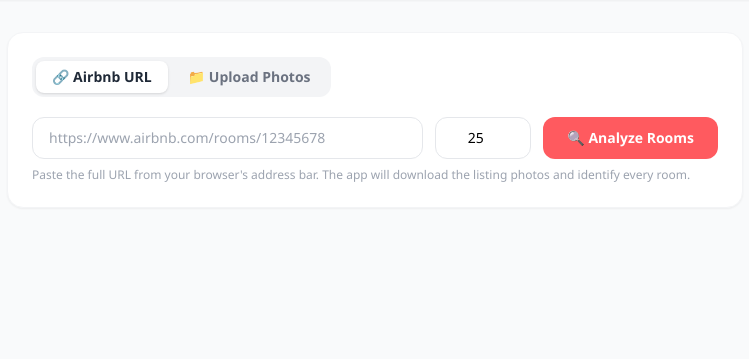
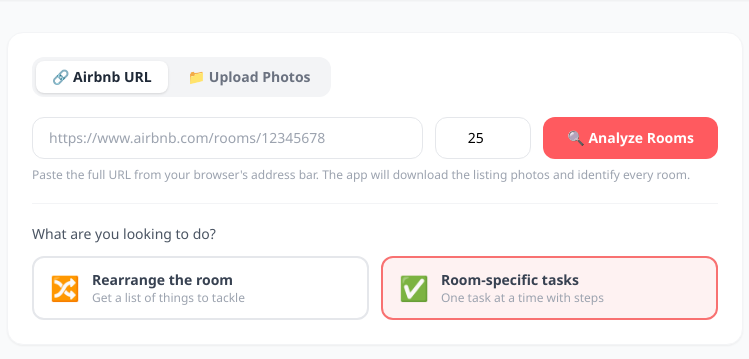
Before and after one commit to ChaseGurcan/Airbnb_room_analyzer, a Flask app: page / in a window 1280 px wide. Shown: the part 56-415 px from the top of the page, without its empty margins (265-1014 px from the left). Run offline with Flask 3, Linux system fonts and the light colour scheme; data that the repository does not hold is empty; some libraries are stand-ins or nearby versions.

Commit message:
Add mode selector: rearrange (flat task list) vs room-specific tasks (single task with steps)

```diff
--- a/app.py
+++ b/app.py
@@ -301,6 +301,20 @@
 STOP after the closing }} - do not add anything else."""
 
 
+TASKS_PROMPT_FLAT = """You are generating a checklist for each room in an Airbnb vacation rental.
+
+For each room listed below, generate EXACTLY {task_count} unique items using ONLY these two types:
+1. Mess or cleanup scenarios a host would need to address after checkout (e.g. "wet towel on the floor", "grease splattered on stovetop", "toothpaste in sink", "sheets tangled and stained"). These should make up the vast majority of items.
+2. Extremely common, simple actions a guest performs in that room (e.g. "turn on the light", "turn off the lamp", "turn on the TV", "close the blinds"). Only include actions that virtually every guest would do.
+Do NOT include: activities, hobbies, games, cooking recipes, or anything creative. Items should be 3-8 words. NO candle wax items.
+
+Rooms:
+{room_list}
+
+Return ONLY a valid JSON object - no markdown - using this schema:
+{{"rooms": [{{"name": "Room Name", "tasks": ["item 1", "item 2"]}}]}}"""
+
+
 TASKS_PROMPT_TEMPLATE = """You are generating a list of multi-step tasks for an Airbnb vacation rental.
 
 For each room listed below, generate EXACTLY {task_count} unique tasks. Each task must:
@@ -466,7 +480,7 @@
     )
 
 
-def analyze_with_gemini(image_urls, api_key, correction_hint="", listing_details=None, task_count=25, image_bytes_list=None):
+def analyze_with_gemini(image_urls, api_key, correction_hint="", listing_details=None, task_count=25, image_bytes_list=None, mode="tasks"):
     client = genai.Client(api_key=api_key)
     models = _get_available_models(client)
     if not models:
@@ -666,16 +680,26 @@
         room["photo_urls"] = photo_urls
 
     # ── Call 2: Text-only tasks generation ───────────────────────────────────
-    # Estimate output tokens: ~60 tokens per multi-step task in JSON.
+    # Pick prompt and per-token estimate based on mode.
+    # Flat tasks ~20 tokens each; multi-step tasks ~60 tokens each.
     # Flash models cap at ~8192 output tokens, so split into per-room calls
     # when the total expected output would exceed that limit.
-    estimated_tokens = len(rooms) * task_count * 60
+    if mode == "rearrange":
+        task_prompt_template = TASKS_PROMPT_FLAT
+        tokens_per_task = 20
+        split_threshold = 4000
+    else:
+        task_prompt_template = TASKS_PROMPT_TEMPLATE
+        tokens_per_task = 60
+        split_threshold = 3000
+
+    estimated_tokens = len(rooms) * task_count * tokens_per_task
     tasks_by_name = {}
-    print(f"  [2/2] Generating tasks for {len(rooms)} room(s)…")
-    if task_count > 40 or estimated_tokens > 4000:
+    print(f"  [2/2] Generating {mode} tasks for {len(rooms)} room(s)…")
+    if task_count > 40 or estimated_tokens > split_threshold:
         # Per-room calls (sequential) to avoid truncation on large task counts
         for room in rooms:
-            single_prompt = TASKS_PROMPT_TEMPLATE.format(
+            single_prompt = task_prompt_template.format(
                 room_list=f"- {room['name']}", task_count=task_count
             )
             raw2, _ = _gemini_call(client, models, [genai_types.Part(text=single_prompt)], max_tokens=8192)
@@ -685,7 +709,7 @@
                 tasks_by_name[r["name"]] = r.get("tasks", [])
     else:
         room_list = "\n".join(f"- {r['name']}" for r in rooms)
-        tasks_prompt = TASKS_PROMPT_TEMPLATE.format(room_list=room_list, task_count=task_count)
+        tasks_prompt = task_prompt_template.format(room_list=room_list, task_count=task_count)
         raw2, _ = _gemini_call(client, models, [genai_types.Part(text=tasks_prompt)], max_tokens=16384)
         raw2 = _strip_fences(raw2)
         tasks_result = _try_parse(raw2)
@@ -719,6 +743,7 @@
         "unique_features": unique_features,
         "rooms": rooms,
         "model_used": used_model[0],
+        "mode": mode,
     }
 
 
@@ -728,7 +753,7 @@
 _jobs = {}  # job_id -> {"status": "pending"|"done"|"error", "result": ..., "error": ...}
 
 
-def _run_job(job_id, airbnb_url, api_key, task_count=25):
+def _run_job(job_id, airbnb_url, api_key, task_count=25, mode="tasks"):
     _start = time.time()
     try:
         print(f"\n[{job_id}] [1/4] Fetching listing: {airbnb_url}")
@@ -743,7 +768,7 @@
         print(f"[{job_id}] [2/4] Found {len(image_urls)} image(s). Listing details: {listing_details}")
 
         print(f"[{job_id}] [3/4] Sending to Gemini…")
-        result = analyze_with_gemini(image_urls, api_key, listing_details=listing_details, task_count=task_count)
+        result = analyze_with_gemini(image_urls, api_key, listing_details=listing_details, task_count=task_count, mode=mode)
         print(f"[{job_id}]   Identified {len(result.get('rooms', []))} room(s).")
 
         verification = verify_rooms(result, listing_details)
@@ -791,13 +816,16 @@
         return jsonify({"error": "GEMINI_API_KEY environment variable not set."}), 500
 
     task_count = max(1, min(100, int(body.get("task_count", 25))))
+    mode = body.get("mode", "tasks")
+    if mode not in ("rearrange", "tasks"):
+        mode = "tasks"
     job_id = str(uuid.uuid4())
     _jobs[job_id] = {"status": "pending"}
-    threading.Thread(target=_run_job, args=(job_id, airbnb_url, api_key, task_count), daemon=True).start()
+    threading.Thread(target=_run_job, args=(job_id, airbnb_url, api_key, task_count, mode), daemon=True).start()
     return jsonify({"job_id": job_id})
 
 
-def _run_job_upload(job_id, image_bytes_list, api_key, task_count=25):
+def _run_job_upload(job_id, image_bytes_list, api_key, task_count=25, mode="tasks"):
     _start = time.time()
     try:
         print(f"\n[{job_id}] [upload] Processing {len(image_bytes_list)} uploaded image(s).")
@@ -807,6 +835,7 @@
             [], api_key,
             task_count=task_count,
             image_bytes_list=image_bytes_list,
+            mode=mode,
         )
         print(f"[{job_id}]   Identified {len(result.get('rooms', []))} room(s).")
         result["verification"] = {"passed": None, "issues": [], "expected_bedrooms": None, "expected_bathrooms": None}
@@ -831,6 +860,9 @@
         return jsonify({"error": "No images were uploaded."}), 400
 
     task_count = max(1, min(100, int(request.form.get("task_count", 25))))
+    mode = request.form.get("mode", "tasks")
+    if mode not in ("rearrange", "tasks"):
+        mode = "tasks"
 
     image_bytes_list = []
     for f in files:
@@ -842,7 +874,7 @@
 
     job_id = str(uuid.uuid4())
     _jobs[job_id] = {"status": "pending"}
-    threading.Thread(target=_run_job_upload, args=(job_id, image_bytes_list, api_key, task_count), daemon=True).start()
+    threading.Thread(target=_run_job_upload, args=(job_id, image_bytes_list, api_key, task_count, mode), daemon=True).start()
     return jsonify({"job_id": job_id})
 
 
@@ -888,12 +920,22 @@
         return jsonify({"error": "Room not found"}), 404
 
     all_tasks = room.get("tasks", [])
-    available = [t for t in all_tasks if t.get("name") not in exclude]
-    if not available:
-        available = all_tasks  # reset if pool exhausted
+    mode = job["result"]["data"].get("mode", "tasks")
 
-    task = random.choice(available)
-    return jsonify({"task": task})
+    if mode == "rearrange":
+        available = [t for t in all_tasks if t not in exclude]
+        if not available:
+            available = all_tasks
+        task_count = job["result"]["data"].get("task_count", len(all_tasks))
+        count = task_count if task_count < 11 else random.randint(7, 11)
+        selected = random.sample(available, min(count, len(available)))
+        return jsonify({"tasks": selected})
+    else:
+        available = [t for t in all_tasks if t.get("name") not in exclude]
+        if not available:
+            available = all_tasks
+        task = random.choice(available)
+        return jsonify({"task": task})
 
 
 # ─── Entry Point ──────────────────────────────────────────────────────────────
--- a/templates/index.html
+++ b/templates/index.html
@@ -203,6 +203,29 @@
           </button>
         </div>
       </div>
+
+      <!-- Mode selector (shared between both tabs) -->
+      <div class="border-t border-gray-100 mt-5 pt-5">
+        <p class="text-sm font-medium text-gray-600 mb-3">What are you looking to do?</p>
+        <div class="flex gap-3">
+          <button id="modeRearrange" onclick="setMode('rearrange')"
+            class="mode-btn flex-1 flex items-center gap-3 px-4 py-3 rounded-xl border-2 border-gray-200 text-left hover:border-red-300 transition-all">
+            <span class="text-2xl">🔀</span>
+            <div>
+              <div class="text-sm font-semibold text-gray-700">Rearrange the room</div>
+              <div class="text-xs text-gray-400">Get a list of things to tackle</div>
+            </div>
+          </button>
+          <button id="modeTasks" onclick="setMode('tasks')"
+            class="mode-btn flex-1 flex items-center gap-3 px-4 py-3 rounded-xl border-2 border-red-400 bg-red-50 text-left hover:border-red-400 transition-all">
+            <span class="text-2xl">✅</span>
+            <div>
+              <div class="text-sm font-semibold text-gray-700">Room-specific tasks</div>
+              <div class="text-xs text-gray-400">One task at a time with steps</div>
+            </div>
+          </button>
+        </div>
+      </div>
     </div>
 
     <!-- Loading State -->
@@ -299,7 +322,23 @@
 let currentJobId = null;
 let roomTasksMap = {};   // roomName -> full task array
 let taskCountSetting = 25;
+let currentMode = 'tasks';  // 'rearrange' | 'tasks'
 let selectedFiles = [];  // FileList/array for upload mode
+
+function setMode(mode) {
+  currentMode = mode;
+  const rearrangeBtn = document.getElementById('modeRearrange');
+  const tasksBtn     = document.getElementById('modeTasks');
+  const activeClass  = 'border-red-400 bg-red-50';
+  const inactiveClass = 'border-gray-200';
+  if (mode === 'rearrange') {
+    rearrangeBtn.className = rearrangeBtn.className.replace(inactiveClass, activeClass);
+    tasksBtn.className     = tasksBtn.className.replace(activeClass, inactiveClass).replace('bg-red-50', '');
+  } else {
+    tasksBtn.className     = tasksBtn.className.includes(activeClass) ? tasksBtn.className : tasksBtn.className.replace(inactiveClass, activeClass) + ' bg-red-50';
+    rearrangeBtn.className = rearrangeBtn.className.replace(activeClass, inactiveClass).replace('bg-red-50', '');
+  }
+}
 
 // ── Tab switcher ─────────────────────────────────────────────────────────────
 function switchTab(tab) {
@@ -377,7 +416,7 @@
     const startRes = await fetch('/analyze', {
       method: 'POST',
       headers: { 'Content-Type': 'application/json' },
-      body: JSON.stringify({ url, task_count: taskCount }),
+      body: JSON.stringify({ url, task_count: taskCount, mode: currentMode }),
     });
     const startData = await startRes.json();
     if (!startRes.ok || startData.error) throw new Error(startData.error || 'Failed to start job');
@@ -435,6 +474,7 @@
     const fd = new FormData();
     selectedFiles.forEach(f => fd.append('images', f));
     fd.append('task_count', taskCount);
+    fd.append('mode', currentMode);
 
     const startRes = await fetch('/analyze-upload', { method: 'POST', body: fd });
     const startData = await startRes.json();
@@ -486,9 +526,10 @@
     featurePanel.classList.add('hidden');
   }
 
-  // Store full task lists and task count for offline randomization
+  // Store full task lists, task count, and mode for offline randomization
   roomTasksMap = {};
   taskCountSetting = analysis.task_count || parseInt(document.getElementById('taskCountInput').value) || 25;
+  currentMode = analysis.mode || 'tasks';
   rooms.forEach(room => { roomTasksMap[room.name] = room.tasks || []; });
 
   // Verification badge
@@ -573,7 +614,7 @@
       <div class="px-5 py-4">
         <button onclick="randomizeTasks(this, '${escHtml(room.name)}')"
           class="brand-btn text-white text-sm font-semibold px-5 py-2 rounded-xl">
-          🎲 Get Random Task
+          ${currentMode === 'rearrange' ? '🎲 Randomize Tasks' : '🎲 Get Random Task'}
         </button>
       </div>
       <ul class="task-list px-5 space-y-1 hidden"></ul>
@@ -601,14 +642,41 @@
   const body       = btn.closest('.room-body');
   const taskList   = body.querySelector('.task-list');
   const actionBtns = body.querySelector('.action-btns');
+  const allTasks   = roomTasksMap[roomName] || [];
 
-  const allTasks   = roomTasksMap[roomName] || [];
+  if (currentMode === 'rearrange') {
+    // Flat mode: show a list of random task strings
+    const prevTasks = new Set([...taskList.querySelectorAll('.task-label')].map(l => l.textContent));
+    let available = allTasks.filter(t => !prevTasks.has(t));
+    if (available.length < taskCountSetting) available = allTasks;
+
+    const count = taskCountSetting < 11
+      ? Math.min(taskCountSetting, available.length)
+      : Math.min(7 + Math.floor(Math.random() * 5), available.length);
+
+    const pool = [...available];
+    for (let i = pool.length - 1; i > 0; i--) {
+      const j = Math.floor(Math.random() * (i + 1));
+      [pool[i], pool[j]] = [pool[j], pool[i]];
+    }
+    const tasks = pool.slice(0, count);
+
+    taskList.innerHTML = tasks.map(task => `
+      <li class="task-item flex items-start gap-3 px-2 py-1.5 cursor-pointer"
+          onclick="toggleTask(this, ${tasks.length})">
+        <input type="checkbox" class="task-checkbox mt-0.5 accent-red-500 cursor-pointer shrink-0" />
+        <span class="task-label text-sm text-gray-700 select-none">${escHtml(task)}</span>
+      </li>
+    `).join('');
+    actionBtns.querySelector('button').setAttribute('onclick', `checkAll(this, ${tasks.length})`);
+
+  } else {
+    // Steps mode: pick one task and show its steps
     const shownNames = new Set([...taskList.querySelectorAll('[data-task-name]')].map(el => el.dataset.taskName));
+    let available = allTasks.filter(t => !shownNames.has(t.name));
+    if (available.length === 0) available = allTasks;
 
-  let available = allTasks.filter(t => !shownNames.has(t.name));
-  if (available.length === 0) available = allTasks;  // reset pool if exhausted
-
-  const task = available[Math.floor(Math.random() * available.length)];
+    const task  = available[Math.floor(Math.random() * available.length)];
     const steps = task.steps || [];
 
     taskList.innerHTML = `
@@ -625,10 +693,11 @@
         </ul>
       </li>
     `;
+    actionBtns.querySelector('button').setAttribute('onclick', `checkAll(this, ${steps.length})`);
+  }
 
   taskList.classList.remove('hidden');
   actionBtns.classList.remove('hidden');
-  actionBtns.querySelector('button').setAttribute('onclick', `checkAll(this, ${steps.length})`);
 }
 
 // ── Room interactions ────────────────────────────────────────────────────────
@@ -676,9 +745,15 @@
 function copyTasks(btn) {
   const body     = btn.closest('.room-body');
   const roomName = body.previousElementSibling.querySelector('.font-semibold').textContent;
+  let text;
+  if (currentMode === 'rearrange') {
+    const tasks = [...body.querySelectorAll('.task-label')].map(l => '• ' + l.textContent);
+    text = roomName + '\n' + tasks.join('\n');
+  } else {
     const taskName = body.querySelector('[data-task-name]')?.textContent || '';
     const steps    = [...body.querySelectorAll('.task-label')].map(l => l.textContent);
-  const text     = `${roomName} — ${taskName}\n${steps.map(s => '  ' + s).join('\n')}`;
+    text = `${roomName} — ${taskName}\n${steps.map(s => '  ' + s).join('\n')}`;
+  }
   navigator.clipboard.writeText(text).then(() => {
     btn.textContent = '✅ Copied!';
     setTimeout(() => btn.textContent = '📋 Copy', 2000);
```
Lines whose indentation alone changed are shown as unchanged.
